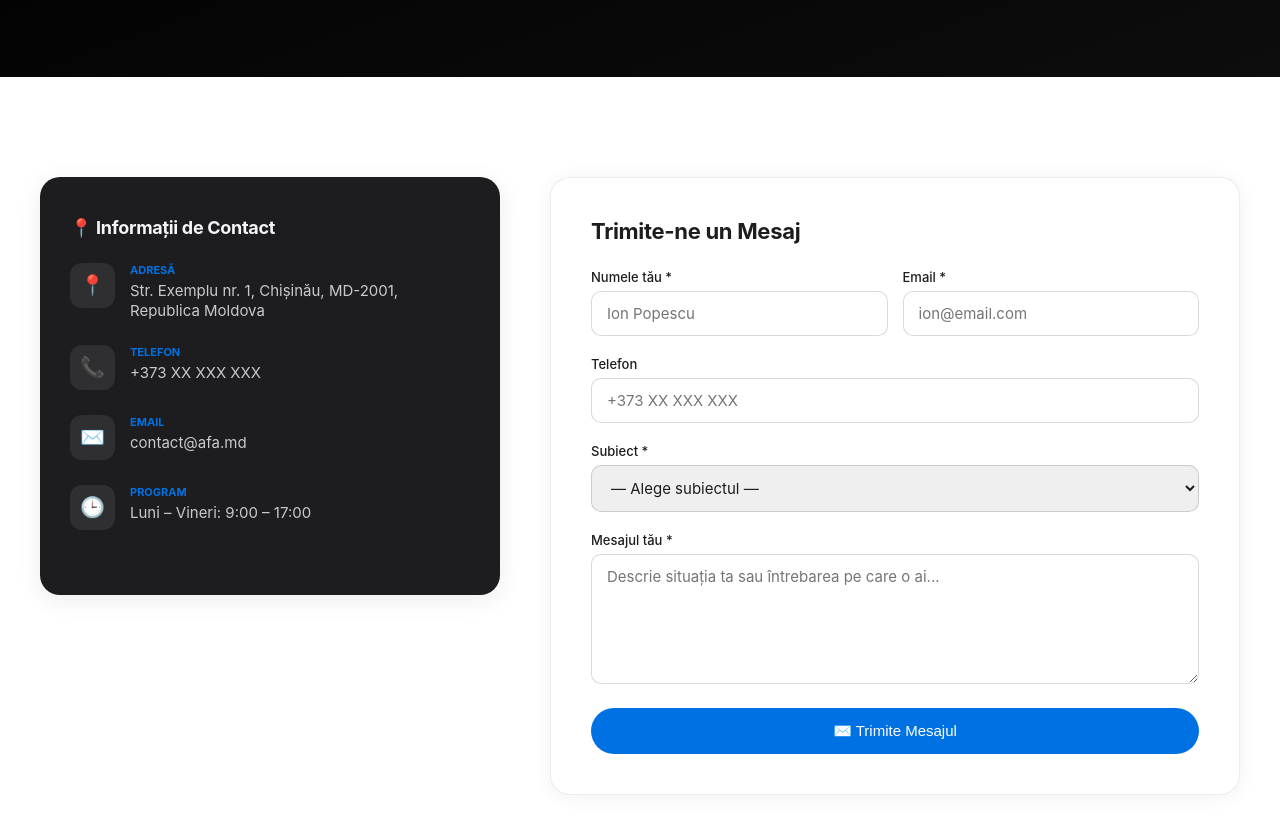
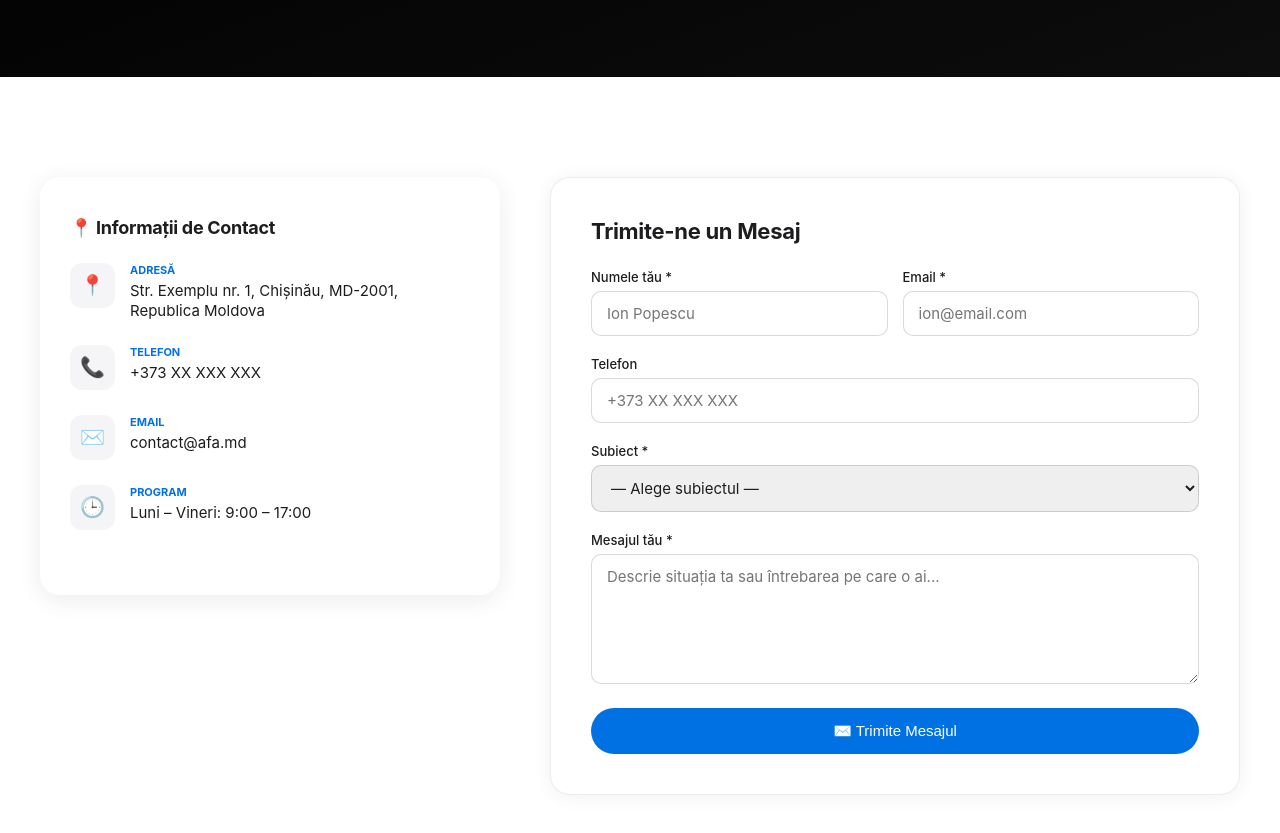
Before and after one commit to vitalievevdev-coder/afa-website, a plain HTML site: page contact.html in a window 1280 px wide. Shown: the part 253-1086 px from the top of the page. Drawn offline with Linux system fonts and the light colour scheme.

Commit message:
Contact: fond alb la informatii de contact in Apple CSS
Co-Authored-By: Claude Sonnet 4.6 <noreply@anthropic.com>

```diff
--- a/css/style-apple.css
+++ b/css/style-apple.css
@@ -869,19 +869,20 @@ footer {
 ══════════════════════════════════════════ */
 
 .contact-info-card {
-  background: #1d1d1f !important;
+  background: #fff !important;
   border-radius: 20px !important;
+  box-shadow: 0 5px 25px rgba(0,0,0,0.08) !important;
 }
 
 .contact-info-card h3 {
-  color: #f5f5f7 !important;
+  color: #1d1d1f !important;
   font-weight: 700 !important;
   font-size: 18px !important;
   letter-spacing: -0.3px !important;
 }
 
 .contact-item .icon {
-  background: rgba(255,255,255,0.08) !important;
+  background: #f5f5f7 !important;
   border-radius: 12px !important;
 }
 
@@ -893,7 +894,7 @@ footer {
 }
 
 .contact-item .text span {
-  color: rgba(245,245,247,0.8) !important;
+  color: #1d1d1f !important;
 }
 
 .hotline-box {
```
